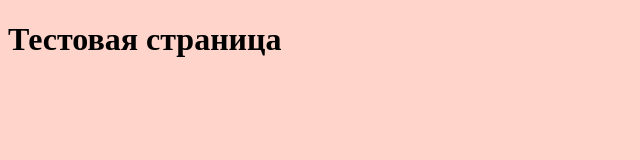
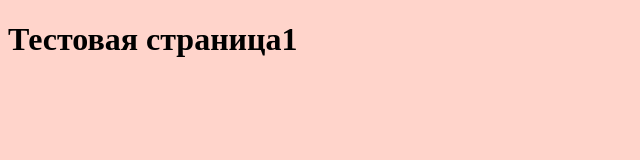
Before and after one commit to shiva522/git_command, a plain HTML site: page index.html in a window 1280 px wide. Shown: the full height of the page, 0-640 px from the left. Drawn offline with Linux system fonts and the light colour scheme.

Commit message:
test commit

```diff
--- a/index.html
+++ b/index.html
@@ -9,6 +9,6 @@
     <link rel="stylesheet" href="style.css">
 </head>
 <body>
-        <h1>Тестовая страница</h1>
+        <h1>Тестовая страница1</h1>
 </body>
 </html>
```
